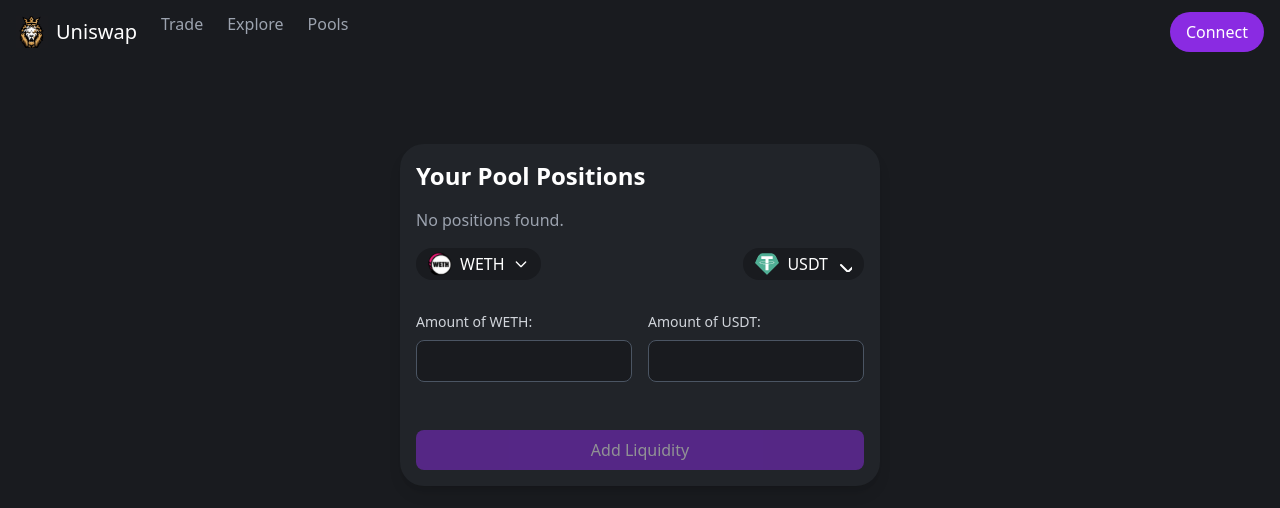
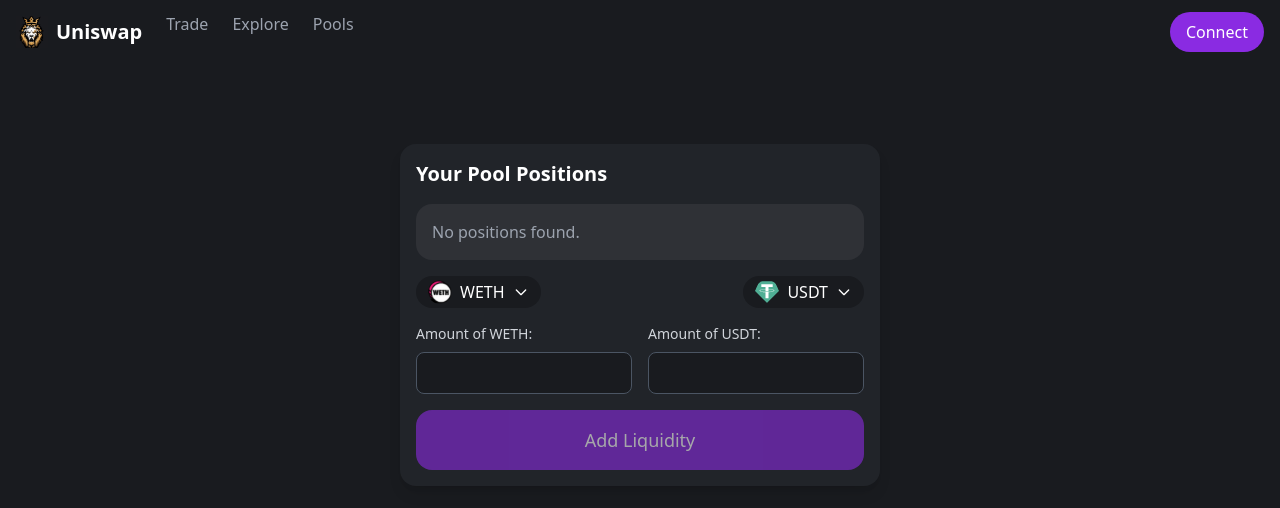
Before and after one commit to mpharaoh123/uniswap_v2_fork, a Next.js app: page /Pools in a window 1280 px wide. Shown: the top 508 px of the page. Built offline with nearby package versions, Linux system fonts and the light colour scheme.

Commit message:
pools page done

```diff
--- a/package.json
+++ b/package.json
@@ -16,8 +16,8 @@
     "@uniswap/v2-core": "^1.0.1",
     "@uniswap/v2-periphery": "^1.1.0-beta.0",
     "@web3-react/core": "^6.1.9",
-
     "@web3-react/injected-connector": "^6.0.7",
+    "axios": "^1.2.1",
     "dotenv": "^16.0.3",
     "ethers": "^5.7.2",
     "next": "13.2.4",
--- a/pages/Pools.js
+++ b/pages/Pools.js
@@ -360,7 +360,7 @@
         <div className="flex items-center space-x-6">
           <div className="flex items-center">
             <img src="/swap.jpg" alt="Uniswap Logo" className="h-8 w-8" />
-            <span className="ml-2 text-xl font-medium">Uniswap</span>
+            <span className="ml-2 text-xl font-semibold">Uniswap</span>
           </div>
           <div className="flex space-x-6 text-gray-400 hidden md:flex">
             <Link href={{ pathname: "/" }}>
@@ -373,7 +373,7 @@
               <p className="hover:text-white">Pools</p>
             </Link>
           </div>
-        </div>{" "}
+        </div>
         <div className="flex items-center space-x-4">
           <button
             className="px-4 py-2 rounded-full bg-[#191B1F] border border-gray-600 hover:border-gray-400 md:hidden"
@@ -398,7 +398,7 @@
                 d="M9 10h.01M15 10h.01M9 14h6"
               />
             </svg>
-          </button>{" "}
+          </button>
           {!account ? (
             <button
               onClick={connectWallet}
@@ -426,11 +426,12 @@
             <p className="block hover:text-white mb-4">Pools</p>
           </Link>
         </div>
-      )}{" "}
+      )}
       {/* Main Content */}
       <main className="max-w-[480px] mx-auto mt-20">
-        <div className="bg-[#212429] rounded-3xl p-4 shadow-lg">
-          <h2 className="text-2xl font-semibold mb-4">Your Pool Positions</h2>
+        <div className="bg-[#212429] rounded-2xl p-4 shadow-lg">
+          <h2 className="text-xl font-semibold mb-4">Your Pool Positions</h2>
+          <div className="bg-[#2F3136] rounded-2xl p-4">
             {Array.from(liquidityMap.entries()).length === 0 ? (
               <p className="text-gray-400">No positions found.</p>
             ) : (
@@ -442,15 +443,18 @@
                       className="flex justify-between items-center mb-2"
                     >
                       <div className="flex items-center space-x-2">
-                      <span>
+                        <span className="text-gray-400 text-sm font-medium">
                           {pairInfo.token0.symbol} / {pairInfo.token1.symbol}
                         </span>
                       </div>
-                    <div className="text-lg font-medium">
+                      <div className="text-sm font-medium text-gray-400">
                         Liquidity:{" "}
-                      <span className="">
+                        <span className="text-sm font-medium text-gray-400">
                           {parseFloat(
-                          ethers.utils.formatUnits(pairInfo.liquidityAmount, 18)
+                            ethers.utils.formatUnits(
+                              pairInfo.liquidityAmount,
+                              18
+                            )
                           ).toFixed(6)}
                         </span>
                       </div>
@@ -459,7 +463,9 @@
                 )}
               </ul>
             )}
+          </div>
           <div className="flex justify-between mt-4">
+            <div className="flex items-center space-x-2">
               <button
                 onClick={() => {
                   setModalType("in");
@@ -487,6 +493,8 @@
                   />
                 </svg>
               </button>
+            </div>
+            <div className="flex items-center space-x-2">
               <button
                 onClick={() => {
                   setModalType("out");
@@ -504,7 +512,7 @@
                   className="w-4 h-4 text-white"
                   fill="none"
                   stroke="currentColor"
-                viewBox="0 0 2424"
+                  viewBox="0 0 24 24"
                 >
                   <path
                     strokeLinecap="round"
@@ -514,8 +522,9 @@
                   />
                 </svg>
               </button>
-          </div>{" "}
-          <div className="mt-8">
+            </div>
+          </div>
+          <div className="mt-4">
             <div className="flex items-center justify-between">
               <div className="flex-1 mr-4">
                 <label
@@ -549,18 +558,17 @@
               </div>
             </div>
           </div>
-          <div className="mt-8">
+          <div className="mt-4">
             <button
               onClick={handleAddLiquidityClick}
-              disabled={!account || isLoading || !amountToken0 || !amountToken1} // 禁用按钮
-              className={`w-full mt-4 py-2 rounded-lg text-base font-medium bg-[#8A2BE2] hover:bg-opacity-90 text-white ${
+              disabled={!account || isLoading || !amountToken0 || !amountToken1}
+              className={`w-full py-4 rounded-2xl text-lg font-medium ${
                 !account || isLoading || !amountToken0 || !amountToken1
-                  ? "opacity-50 cursor-not-allowed"
-                  : ""
-              }`}
+                  ? "bg-[#8A2BE2] opacity-60 cursor-not-allowed"
+                  : "bg-[#8A2BE2] hover:bg-opacity-90"
+              } text-white`}
             >
-              {isLoading ? "Adding Liquidity..." : "Add Liquidity"}{" "}
-              {/* 加载状态提示 */}
+              {isLoading ? "Adding Liquidity..." : "Add Liquidity"}
             </button>
           </div>
         </div>
```
Also changed, not shown: 2 other files (tests, documents, lock files or other folders). Lines whose indentation alone changed are shown as unchanged.
